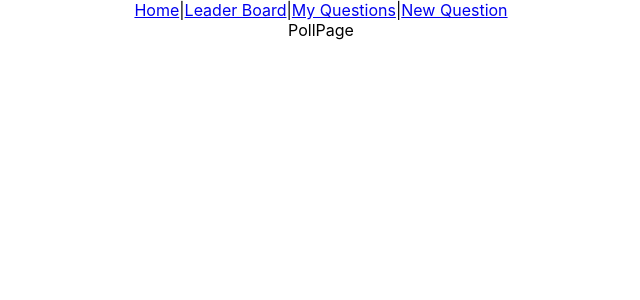
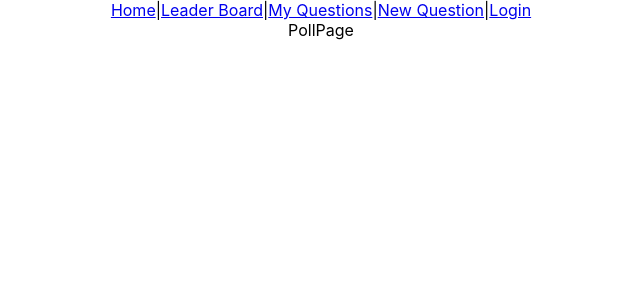
Before and after one commit to sebastianudacity7/would-you-rather, a React (Create React App) app: page /poll/1 in a window 1280 px wide. Shown: the top 300 px of the page, without its empty margins (319-959 px from the left). Built offline with nearby package versions, Linux system fonts and the light colour scheme.

Commit message:
feat: Implement NavBar component

```diff
--- a/src/App.js
+++ b/src/App.js
@@ -13,7 +13,8 @@ import { Route } from 'react-router-dom'
 function App() {
   return (
     <div className="App">
-      <NavBar/>
+
+      <NavBar />
 
       <Route exact path="/" component={HomePage} />
       <Route path="/leaderboard" component={LeaderBoard} />
--- a/src/components/NavBar.js
+++ b/src/components/NavBar.js
@@ -1,17 +1,16 @@
 import React from 'react'
-import { Link } from 'react-router-dom'
+
+import NavBarItem from './NavBarItem'
 
 
 const NavBar = () => {
 
     return (<div>
-        <Link to="/">Home</Link>
-        <span>|</span>
-        <Link to="/leaderboard">Leader Board</Link>
-        <span>|</span>
-        <Link to="/myquestions">My Questions</Link>
-        <span>|</span>
-        <Link to="/new">New Question</Link>
+        <NavBarItem text="Home" path="/"  />
+        <NavBarItem text="Leader Board" path="/leaderboard" />
+        <NavBarItem text="My Questions" path="/myquestions" />
+        <NavBarItem text="New Question" path="/new" />
+        <NavBarItem text="Login" path="/login" last={true} />
     </div>)
 }
 
--- /dev/null
+++ b/src/components/NavBarItem.js
@@ -0,0 +1,19 @@
+import React from 'react'
+import { Link } from 'react-router-dom'
+import { useLocation } from 'react-router-dom'
+
+const NavBarItem = ({ text, path, last }) => {
+
+    let location = useLocation();
+    const fontWeight = location.pathname === path ? 'bold' : 'normal'
+
+    return (
+        <span>
+            <Link to={path}><span style={{ fontWeight: fontWeight }}>{text}</span></Link>
+            {!last && <span>|</span>}
+        </span>
+    )
+}
+
+
+export default NavBarItem
```
